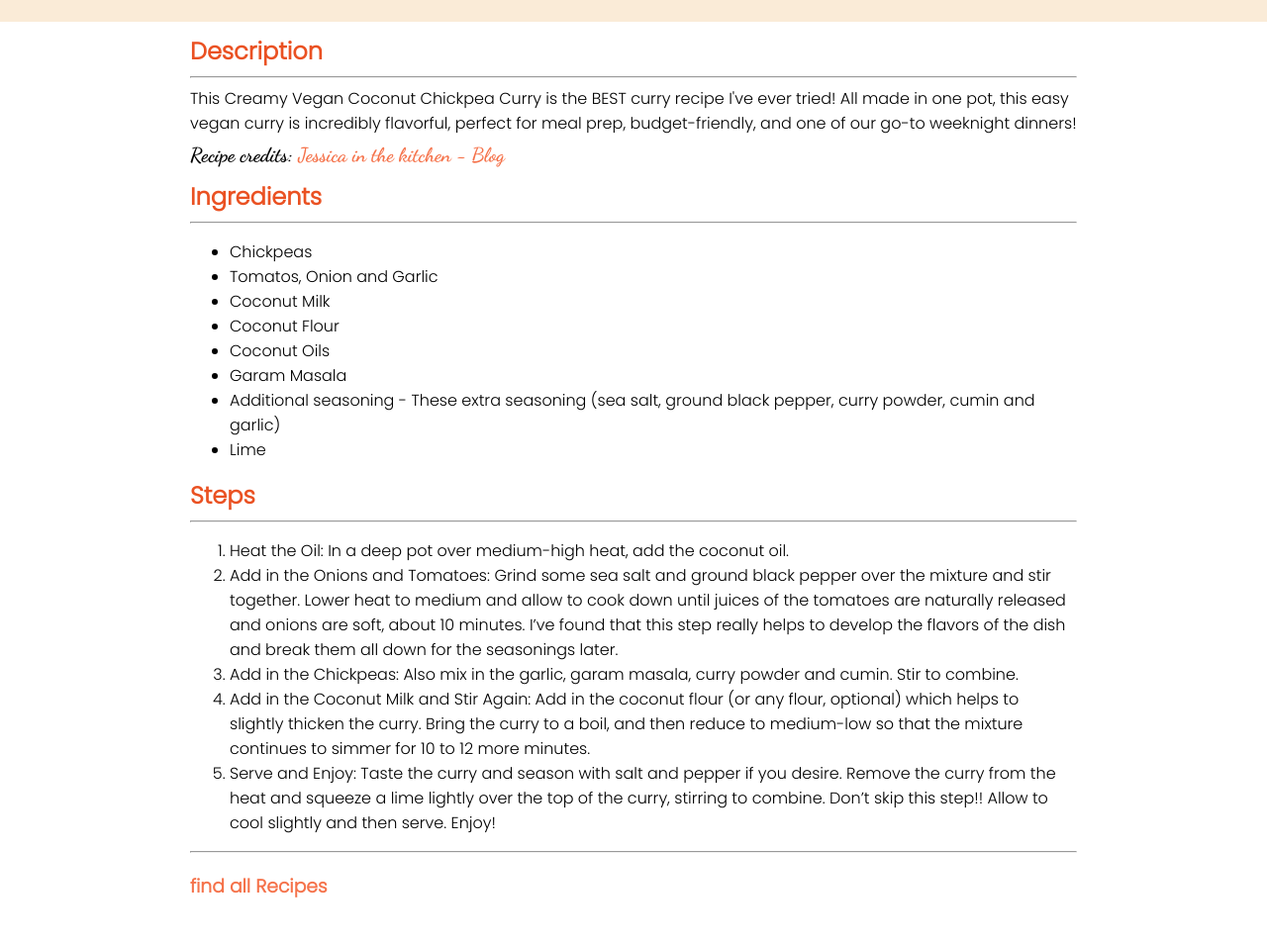
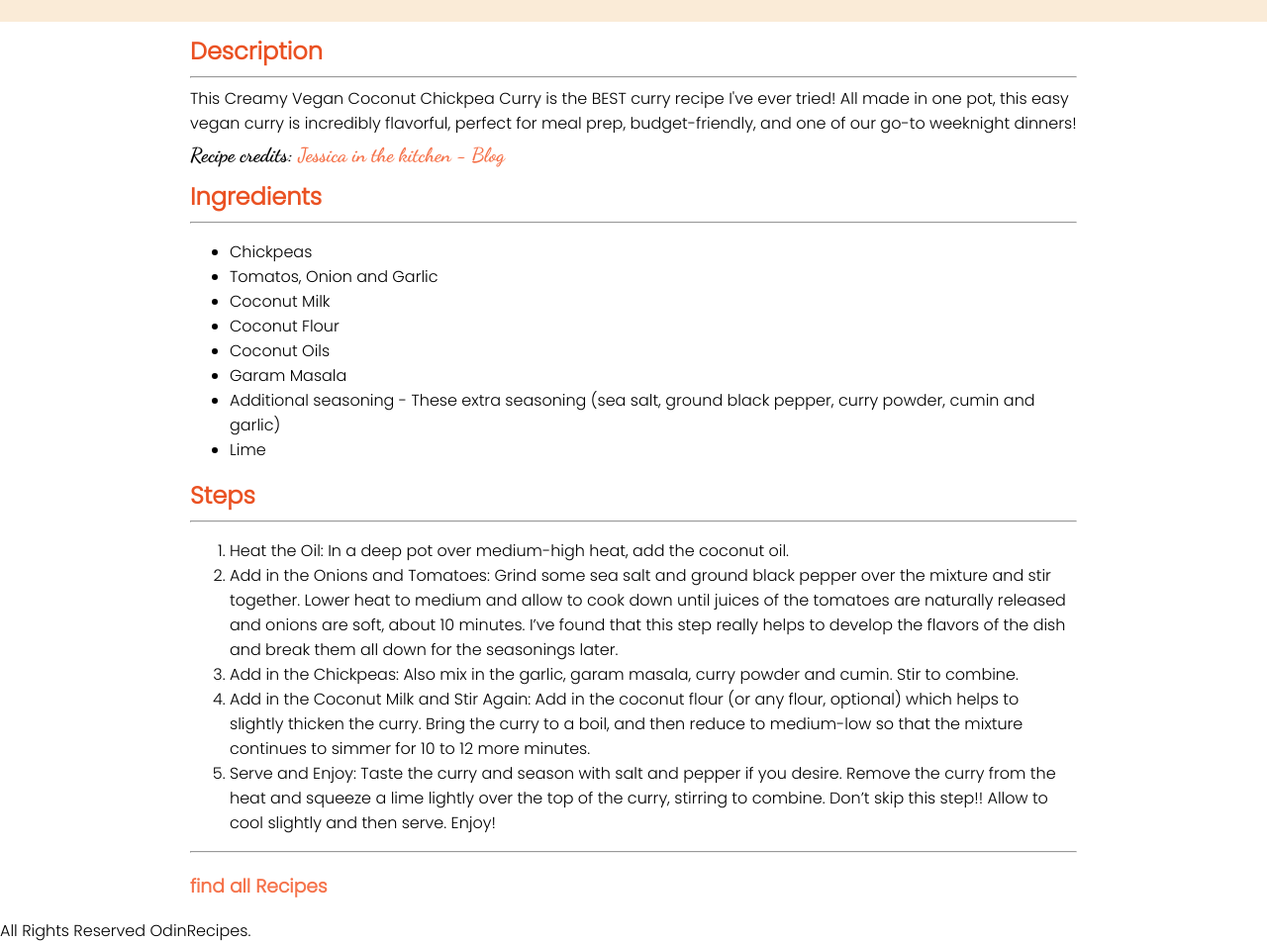
Before and after one commit to mukesh3mahato/odin-recipes, a plain HTML site: page recipes/chickpea-curry.html in a window 1280 px wide. Shown: the part 136-1089 px from the top of the page at 99% size. Before the commit the page ends 1064 px from the top, so only its background shows below. Drawn offline with Linux system fonts and the light colour scheme.

Commit message:
Added the footer element

```diff
--- a/recipes/chickpea-curry.html
+++ b/recipes/chickpea-curry.html
@@ -63,5 +63,7 @@
 
     <h3><a href="../index.html">find all Recipes</a></h3>
 </div>
+
+<div class="footer">All Rights Reserved OdinRecipes.</div>
 </body>
 </html>
```
